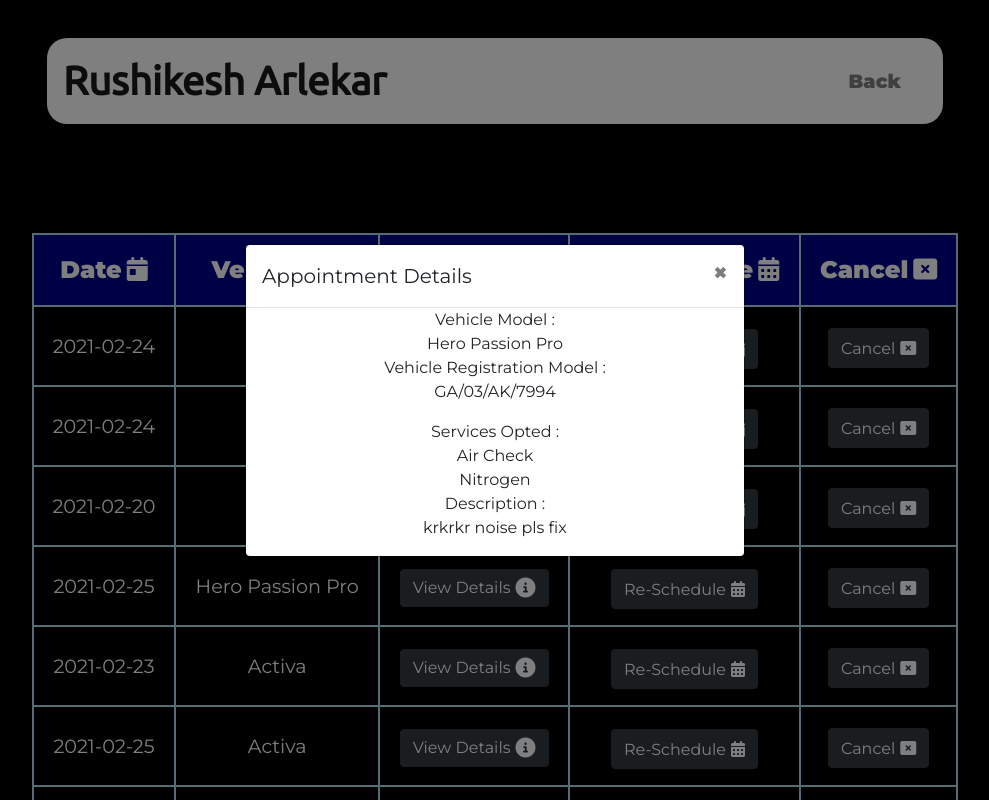
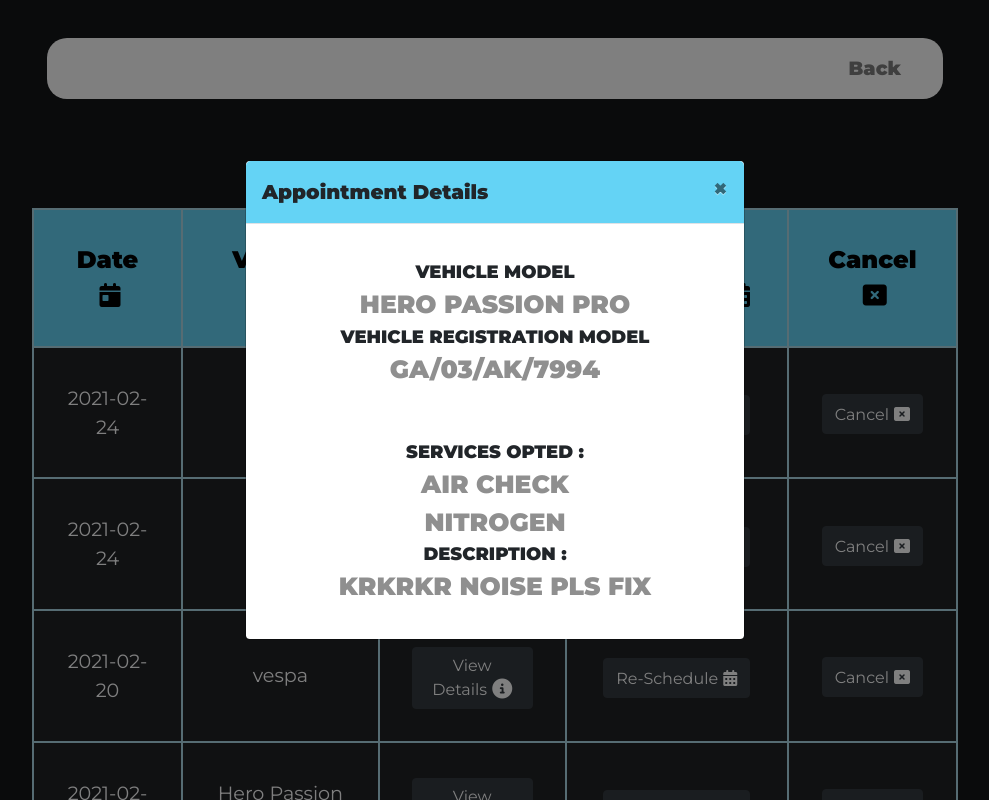
Before and after one commit to AishwaryaGanesh23/VehicleServicing, a PHP site: page /appointments.php in a window 1280 px wide, after a click on "View Details". Shown: the whole page, without its empty margins (145-1134 px from the left). Run offline with PHP 8.4, Linux system fonts and the light colour scheme; a user stored in the database is signed in; data comes from the database, SQL or seed files in the repository; data that the repository does not hold is empty; some libraries are stand-ins or nearby versions.

Commit message:
UI fixes

```diff
--- a/ServiceCenter/addemp.php
+++ b/ServiceCenter/addemp.php
@@ -38,7 +38,7 @@ require 'config/connect.php';
 
 <body>
 
-    <div class="container">
+    <div class="box">
 
         <h5>Employee Registeration</h5>
         <form id="emp_reg_form">
@@ -67,6 +67,7 @@ require 'config/connect.php';
             <button type="submit" class="btn btn-block btn-success btn-lg" name="" id="reg_emp">Submit!</button>
 
         </form>
+
     </div>
 
 
--- a/ServiceCenter/adminProfile.php
+++ b/ServiceCenter/adminProfile.php
@@ -79,7 +79,7 @@ if (isset($_GET['logout'])) {
 
       <div class="row">
         <div class="col-lg-6">
-          <h1 class="big-heading">Do your Vechicle require a Checkup?</h1>
+          <h1 class="big-heading">Build Your Team!</h1>
           <button type="button" class="btn btn-dark btn-lg" style="margin-top: 3%;" id="add_Employee"><i class="fas fa-tools" style="margin-right: 4px;"></i> Add new Employee</button>
         </div>
 
--- a/ServiceCenter/appointments.php
+++ b/ServiceCenter/appointments.php
@@ -7,17 +7,20 @@
 $email = $_SESSION['email'];
 $type = $_SESSION['type'];
 
-    $chk_sql = mysqli_query($connect,"select * from users where email = '$email' and type = '$type'");
+$chk_sql = mysqli_query($connect, "select * from users where email = '$email' and type = '$type'");
 $chk_data = mysqli_fetch_assoc($chk_sql);
-    $cust_sql = mysqli_query($connect,"select * from customers where customer_email = '$email'");
+if ($chk_data['type'] == "customer") {
+  $cust_sql = mysqli_query($connect, "select * from customers where customer_email = '$email'");
   $data = mysqli_fetch_assoc($cust_sql);
   $cid = $data['customer_id'];
   $cname = $data['customer_name'];
-    if($chk_data['type'] == "customer"){
-      $app_sql = mysqli_query($connect,"select * from appointment where customer_id = '$cid'");
-    }
-    else{
-      $app_sql = mysqli_query($connect,"select * from appointment");
+  $app_sql = mysqli_query($connect, "select * from appointment where customer_id = '$cid'");
+} else {
+  $app_sql = mysqli_query($connect, "select * from appointment");
+  $cust_sql = mysqli_query($connect, "select * from employee where employee_email = '$email'");
+  $data = mysqli_fetch_assoc($cust_sql);
+  $cid = $data['employee_id'];
+  $cname = $data['employee_name'];
 }
 
 // }
@@ -88,17 +91,17 @@
             <th>Cancel<i class="fas fa-window-close" style="margin-left: 5px;margin-top: 5px;"></i></th>
           </tr>
           <?php
-                while($app_data = mysqli_fetch_array($app_sql)){
+          while ($app_data = mysqli_fetch_array($app_sql)) {
             $appid = $app_data['appointment_id'];
             $vehid = $app_data['vehicle_id'];
-                  $veh_sql = mysqli_query($connect,"select * from vehicles where vehicle_id = '$vehid'");
+            $veh_sql = mysqli_query($connect, "select * from vehicles where vehicle_id = '$vehid'");
             $veh_data = mysqli_fetch_assoc($veh_sql);
           ?>
             <tr>
               <td><?php echo $app_data['date_booking']; ?></td>
               <td><?php echo $veh_data['vehicle_model']; ?></td>
-                <td><button type="button" class="btn btn-dark btn-md details_button" style="margin-top: 3%;" data-toggle="modal" data-target="#detailsModal" id="details_button" value="<?php echo $appid; ?>" >View Details<i class="fas fa-info-circle fa-lg" style="margin-left: 5px;margin-top: 5px;"></i></button></td>
-                <td><button type="button" class="btn btn-dark btn-md reschedule_button" style="margin-top: 3%;" data-toggle="modal" data-target="#rescheduleModal" id="reschedule_button" value="<?php echo $appid; ?>">Re-Schedule<i class="fas fa-calendar-alt" style="margin-left: 5px;margin-top: 5px;" ></i></button></td>
+              <td><button type="button" class="btn btn-dark btn-md details_button" style="margin-top: 3%;" data-toggle="modal" data-target="#detailsModal" id="details_button" value="<?php echo $appid; ?>">View Details<i class="fas fa-info-circle fa-lg" style="margin-left: 5px;margin-top: 5px;"></i></button></td>
+              <td><button type="button" class="btn btn-dark btn-md reschedule_button" style="margin-top: 3%;" data-toggle="modal" data-target="#rescheduleModal" id="reschedule_button" value="<?php echo $appid; ?>">Re-Schedule<i class="fas fa-calendar-alt" style="margin-left: 5px;margin-top: 5px;"></i></button></td>
               <td><button type="button" class="btn btn-dark btn-md cancel_button" style="margin-top: 3%;" id="cancel_button" value="<?php echo $appid; ?>">Cancel<i class="fas fa-window-close" style="margin-left: 5px;margin-top: 5px;"></i></button></td>
             </tr>
           <?php
@@ -106,7 +109,7 @@
           ?>
         </table>
 
-        <button type="button" class="btn btn-dark btn-lg" style="margin-top: 3%;" id="book_appointment" ><i class="fas fa-tools" style="margin-right: 4px;"></i> Book Appointment</button>
+        <button type="button" class="btn btn-dark btn-lg" style="margin-top: 3%;" id="book_appointment"><i class="fas fa-tools" style="margin-right: 4px;"></i> Book Appointment</button>
 
       </div>
     </div>
@@ -128,10 +131,10 @@
           <span aria-hidden="true">&times;</span>
         </button>
       </div>
-      <div>
-        <div class="label">Vehicle Model : </div>
+      <div id="det">
+        <div class="label">Vehicle Model </div>
         <div class="detail"><?php echo $veh_data['vehicle_model']; ?></div>
-        <div class="label">Vehicle Registration Model : </div>
+        <div class="label">Vehicle Registration Model </div>
         <div class="detail"><?php echo $veh_data['vehicle_registration_no']; ?></div>
       </div>
       <div class="modal-body" id="modal_body"></div>
--- a/ServiceCenter/css/profile.css
+++ b/ServiceCenter/css/profile.css
@@ -1,12 +1,16 @@
 body {
-    font-family: 'Montserrat', sans-serif;
+  font-family: "Montserrat", sans-serif;
   text-align: center;
+  background-color: #6c757d;
 }
 
-
-  h1,h2,h3,h4,h5,h6 {
-    font-family: 'Montserrat', sans-serif;
-
+h1,
+h2,
+h3,
+h4,
+h5,
+h6 {
+  font-family: "Montserrat", sans-serif;
 }
 
 p {
@@ -16,14 +20,14 @@ body {
   line-height: 2;
 }
 
-  .big-heading{
-    font-family: 'Montserrat', sans-serif;
+.big-heading {
+  font-family: "Montserrat", sans-serif;
   font-weight: 900;
   font-size: 3.5rem;
   line-height: 1.5;
 }
 
-  .section-heading{
+.section-heading {
   font-weight: 900;
   width: 80%;
   margin: 0 auto;
@@ -34,18 +38,17 @@ body {
   padding: 7% 15%;
 }
 
-
 /* ------------------------------------Navigation Bar ----------------------------------------------*/
 
 .navbar {
   margin: 0 0 1rem;
-    background-color:white;
+  background-color: white;
   color: #000;
   border-radius: 20px;
 }
 
 .navbar-brand {
-    font-family: 'Ubuntu', sans-serif;
+  font-family: "Ubuntu", sans-serif;
   font-size: 2.5rem;
   font-weight: bold;
 }
@@ -56,16 +59,15 @@ body {
 
 .nav-link {
   font-size: 1.2rem;
-    font-family: 'Montserrat', sans-serif;
+  font-family: "Montserrat", sans-serif;
   font-weight: 600;
 }
-
 
 /* -------------------------------------------------TITLE SECTION -------------------------------------------------*/
 
 #title {
-    background-color : #000;
-    color:ghostwhite;
+  background-color: #000;
+  color: ghostwhite;
   text-align: left;
 }
 
@@ -73,6 +75,10 @@ body {
   padding: 3% 15% 8%;
 }
 
+.containers-fluid {
+  height: 97vh;
+  background-color: #151618;
+}
 
 /*----------------------------------- Title Image ----------------------------------------------*/
 
@@ -80,22 +86,25 @@ body {
   width: 90%;
   transform: rotate(25deg);
   position: absolute;
-    right: 35%;
+  right: 10%;
   text-decoration: blink;
   -webkit-animation-name: blinker;
   -webkit-animation-duration: 0.6s;
-      -webkit-animation-iteration-count:infinite;
-      -webkit-animation-timing-function:ease-in-out;
+  -webkit-animation-iteration-count: infinite;
+  -webkit-animation-timing-function: ease-in-out;
   -webkit-animation-direction: alternate;
 }
 
-
 @-webkit-keyframes blinker {
-    from {opacity: 1.0;}
-    to {opacity: 0.0;}
+  from {
+    opacity: 1;
+  }
+  to {
+    opacity: 0;
+  }
 }
 
-  @media (max-width:990px) {
+@media (max-width: 990px) {
   #title {
     text-align: center;
   }
@@ -107,37 +116,108 @@ body {
   }
 }
 
-
 /*----------------------------------- User Table ----------------------------------------------*/
 
-table{
+table {
   width: 100%;
 }
 
-table,th,td{
+table,
+th,
+td {
   color: white;
   border: 2px solid lightblue;
   text-align: center;
-  padding: 1rem;
+  padding: 2rem;
 }
 
-th{
+th {
   height: 4.5rem;
   font-size: 1.5rem;
-  font-weight:600;
-  background-color: darkblue;
-
+  font-weight: 600;
+  color: black;
+  background-color: rgb(100, 211, 245);
 }
 
-td{
+td {
   height: 5rem;
   font-size: 1.2rem;
+  background-color: black;
 }
 
-.user-details{
+.user-details th {
+  height: 4.5rem;
+  font-size: 1.5rem;
+  font-weight: 600;
+  color: black;
+  background-color: rgb(100, 211, 245);
+}
+
+.user-details td {
+  height: 5rem;
+  font-size: 1.2rem;
+  background-color: #202225;
+}
+
+.user-details {
   margin-top: 10%;
 }
 
+/*----------------------------------- Modal Calendar ----------------------------------------------*/
 
+.ui-datepicker-header {
+  padding-top: 10px;
+  color: White;
+  background-color: black;
+  border-radius: 2px;
+}
 
-/* appointment */
+.ui-datepicker-header:hover {
+  cursor: pointer;
+}
+
+.ui-datepicker-prev {
+  padding: 10px;
+}
+
+.ui-datepicker-next {
+  padding: 10px;
+}
+
+.ui-datepicker-title {
+  padding: 10px;
+}
+
+/*----------------------------------- Modal Details ----------------------------------------------*/
+
+.modal-content {
+  height: 30rem;
+}
+
+.modal-header {
+  background-color: rgb(100, 211, 245);
+}
+
+.modal-title {
+  font: 20px;
+  font-weight: bold;
+}
+
+#det {
+  padding: 35px;
+}
+
+.modal-content .label,
+.modal-body .modal-label {
+  font-size: 18px;
+  text-transform: uppercase;
+  font-weight: bold;
+}
+
+.modal-content .detail,
+.modal-body .modal-detail {
+  font-size: 25px;
+  text-transform: uppercase;
+  font-weight: bold;
+  color: rgb(143, 143, 143);
+}
--- a/ServiceCenter/css/style.css
+++ b/ServiceCenter/css/style.css
@@ -3,7 +3,7 @@
 }
 
 body {
-  background-color: #161616;
+  background-color: #151618;
 }
 
 .img img {
--- a/ServiceCenter/index.php
+++ b/ServiceCenter/index.php
@@ -108,7 +108,6 @@ if (isset($_SESSION['email'])) {
 
       <span class="new_user"><a href="registerone.php">New Here? Click to register!</a></span>
       </br>
-      <!-- <span class=""><a href="" data-toggle="modal" data-target="#passwordModal">Forgot password?</a></span> -->
 
       <span class="red" id="loginerrmsg"><?php echo @$msg; ?></span>
 
--- a/ServiceCenter/registertwo.php
+++ b/ServiceCenter/registertwo.php
@@ -53,7 +53,7 @@ require 'config/connect.php';
                 </div>
                 <div class="form-group">
                     <input type="text" class="form-control" id="vehicle_reg_number" placeholder="Vehicle Registration Number " name="vehicle-reg-number" required />
-                    <span id="regnumError" style="color:white">(eg GA/03/AE/1783)</span>
+                    <span id="regnumError" style="color:black">(eg GA/03/AE/1783)</span>
                 </div>
 
                 <button type="submit" class="btn btn-block btn-success btn-lg" name="" id="submit">Submit!</button>
```
Also changed, not shown: other parts of ServiceCenter/css/style.css (+40 -15 lines), ServiceCenter/booking.php (+9 -9 lines), ServiceCenter/custProfile.php (+8 -9 lines), ServiceCenter/listservices.php (+9 -9 lines). Lines whose indentation alone changed are shown as unchanged.
